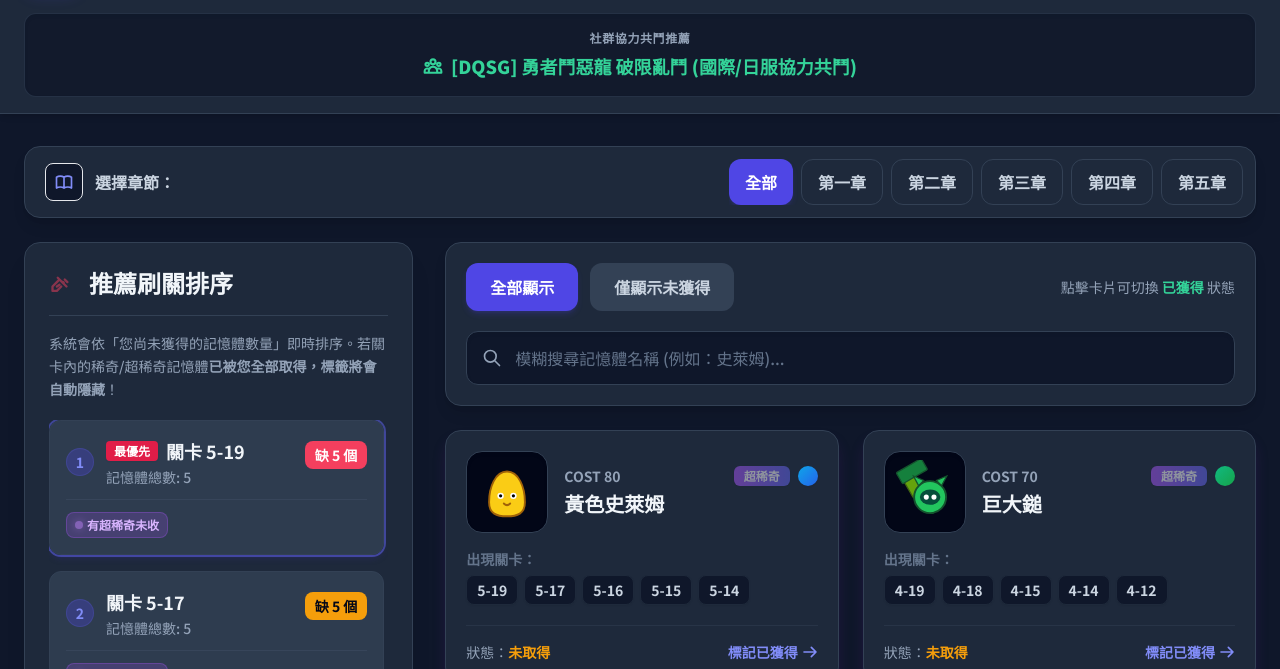
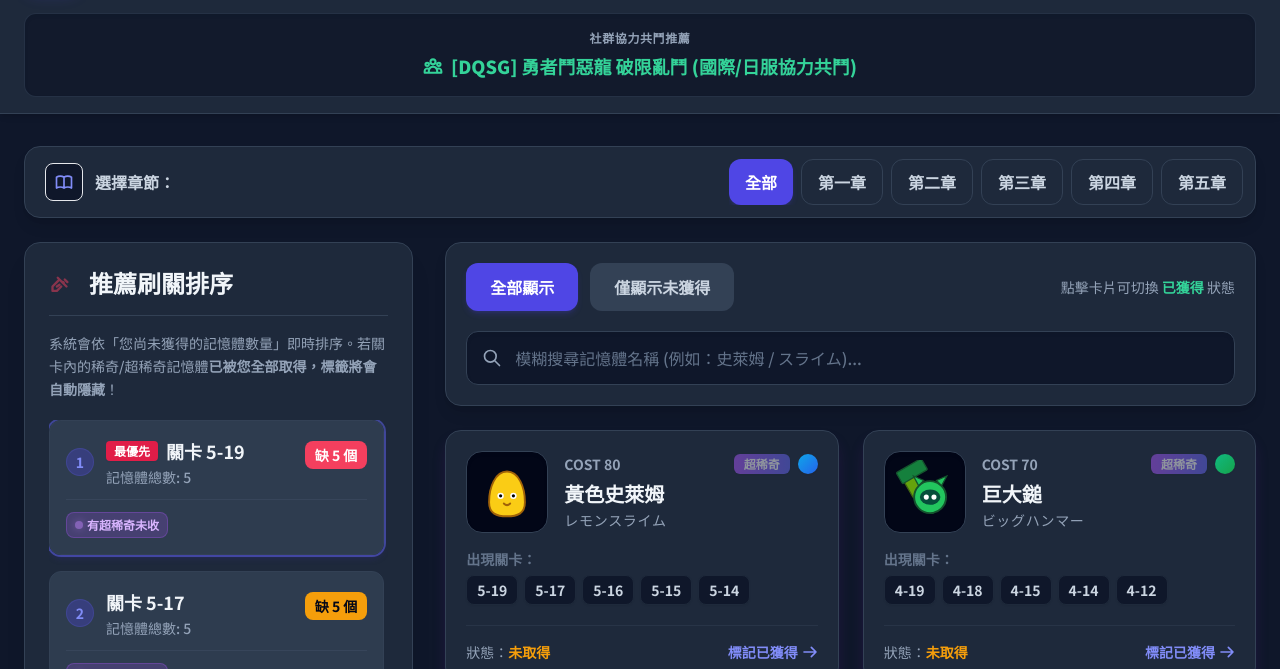
Before and after one commit to dq-mobile-guide/dqsg-mem-collector, a plain HTML site: page index.html in a window 1280 px wide. Shown: the part 119-788 px from the top of the page. Drawn offline with nearby package versions, Linux system fonts and the light colour scheme.

Commit message:
Enhance search input and add monster name mappings
- Updated search input placeholder
- added Japanese name mapping for various monsters.

```diff
--- a/index.html
+++ b/index.html
@@ -173,7 +173,7 @@
                                 <path stroke-linecap="round" stroke-linejoin="round" d="M21 21l-6-6m2-5a7 7 0 11-14 0 7 7 0 0114 0z" />
                             </svg>
                         </div>
-                        <input type="text" id="search-input" placeholder="模糊搜尋記憶體名稱 (例如：史萊姆)..." class="w-full bg-slate-900 border border-slate-700 text-slate-200 text-sm md:text-base rounded-xl pl-12 pr-4 py-3.5 focus:border-indigo-500 focus:ring-1 focus:ring-indigo-500 outline-none transition-all placeholder-slate-500 shadow-inner">
+                        <input type="text" id="search-input" placeholder="模糊搜尋記憶體名稱 (例如：史萊姆 / スライム)..." class="w-full bg-slate-900 border border-slate-700 text-slate-200 text-sm md:text-base rounded-xl pl-12 pr-4 py-3.5 focus:border-indigo-500 focus:ring-1 focus:ring-indigo-500 outline-none transition-all placeholder-slate-500 shadow-inner">
                     </div>
                 </div>
 
@@ -202,6 +202,64 @@
     </footer>
 
     <script>
+        // 依據截圖對照，完全修正的中日名稱對照表
+        const jpNameMap = {
+            "萊姆史萊姆": "ライムスライム",
+            "史萊姆": "スライム",
+            "多拉奇瑪": "ドラキーマ",
+            "多拉奇": "ドラキー",
+            "巨像兵": "ゴーレム",
+            "石頭人": "ストーンマン",
+            "霍伊米史萊姆": "ホイミスライム",
+            "見習惡魔": "みならいあくま",
+            "大木鎚": "おおきづち",
+            "厘厘普小人": "リリパット",
+
+            "小魔術師": "ベビーマジシャン",
+            "大鐵錘": "ブラウニー",
+            "毒箭斗篷客": "どくやずきん",
+            "塔霍多拉奇": "タホドラキー",
+            "骸骨": "がいこつ",
+            "迷你惡魔": "ミニデーモン",
+            "泡沫史萊姆": "バブルスライム",
+            "徬徨鬼魂": "さまようたましい",
+            "泥手": "マドハンド",
+            "鬼魂": "ゴースト",
+            "笑面岩": "スマイルロック",
+
+            "乾屍": "マミー",
+            "貝霍伊米史萊姆": "ベホイミスライム",
+            "食火鳥": "ひくいどり",
+            "烈焰怪": "フレイム",
+            "沙漠鬼魂": "デザートゴースト",
+            "木乃伊": "ミイラおとこ",
+            "狩獵小惡魔": "アローインプ",
+            "巨蠍": "おおさそり",
+            "美拉鬼魂": "メラゴースト",
+            "史萊姆貝斯": "スライムベス",
+
+            "亡靈劍士": "しりょうのきし",
+            "巨大鎚": "ビッグハンマー",
+            "獨眼小丑": "ひとつめピエロ",
+            "黃金半獸人": "ゴールドオーク",
+            "巨目蟲": "メーダ",
+            "惡作劇鬼魂": "メトロゴースト",
+            "人面樹": "じんめんじゅ",
+            "半獸人": "オーク",
+            "妖怪蘑菇": "おばけキノコ",
+            "大樹懶": "ビッグスロース",
+
+            "黃色史萊姆": "レモンスライム",
+            "半魚人": "マーマン",
+            "麻痺水母": "しびれくらげ",
+            "軍隊蟹": "ぐんたいガニ",
+            "亡者的靈魂": "亡者のひとだま",
+            "邪惡蒼鷹": "エビルホーク",
+            "鐵蠍": "てつのさそり",
+            "小烏賊": "プチアーノン",
+            "奇美拉": "キメラ"
+        };
+
         // 內嵌一到五章精緻怪物 SVG 圖像
         const monsterIcons = {
             // 第一章
@@ -421,7 +479,7 @@
                 } catch(e) {}
             }
 
-            // 特殊相容處理：舊名稱遷移，包含修正翻譯不一的"大鐵鎚"合併為"大鐵錘"
+            // 特殊相容處理：舊名稱遷移
             const nameMapping = {
                 "狂笑袋": "大樹懶",
                 "猩猩獸小人": "厘厘普小人",
@@ -624,7 +682,11 @@
                 : chapterMemories.filter(m => obtainedState[m.name] === false);
 
             if (currentSearchQuery !== '') {
-                filteredList = filteredList.filter(m => m.name.toLowerCase().includes(currentSearchQuery));
+                filteredList = filteredList.filter(m => {
+                    const jpName = jpNameMap[m.name] || '';
+                    const combined = (m.name + jpName).toLowerCase();
+                    return combined.includes(currentSearchQuery);
+                });
             }
 
             if (filteredList.length === 0) {
@@ -669,6 +731,9 @@
                     ? m.stages
                     : m.stages.filter(st => st.startsWith(`${currentChapterFilter}-`));
 
+                // 取得對應日文，不加括號
+                const jpName = jpNameMap[m.name] || '';
+
                 const card = document.createElement('div');
                 card.className = `p-4 sm:p-5 rounded-2xl border ${borderStyle} ${bgStyle} transition duration-200 cursor-pointer flex flex-col justify-between h-full relative group`;
                 card.innerHTML = `
@@ -693,8 +758,9 @@
                                         <span class="w-4 h-4 sm:w-5 sm:h-5 rounded-full bg-gradient-to-br ${typeColors[m.color] || 'from-slate-400 to-slate-600'} inline-block shadow-sm" title="${m.color}屬性"></span>
                                     </div>
                                 </div>
-                                <h3 class="text-base sm:text-lg md:text-xl font-bold text-slate-100 flex items-center gap-2 mt-1">
-                                    ${m.name}
+                                <h3 class="flex flex-col items-start mt-1.5">
+                                    <span class="text-base sm:text-lg md:text-xl font-bold text-slate-100 leading-tight">${m.name}</span>
+                                    ${jpName ? `<span class="text-xs md:text-sm text-slate-400 font-medium mt-0.5 tracking-wider">${jpName}</span>` : ''}
                                 </h3>
                             </div>
                         </div>
```
